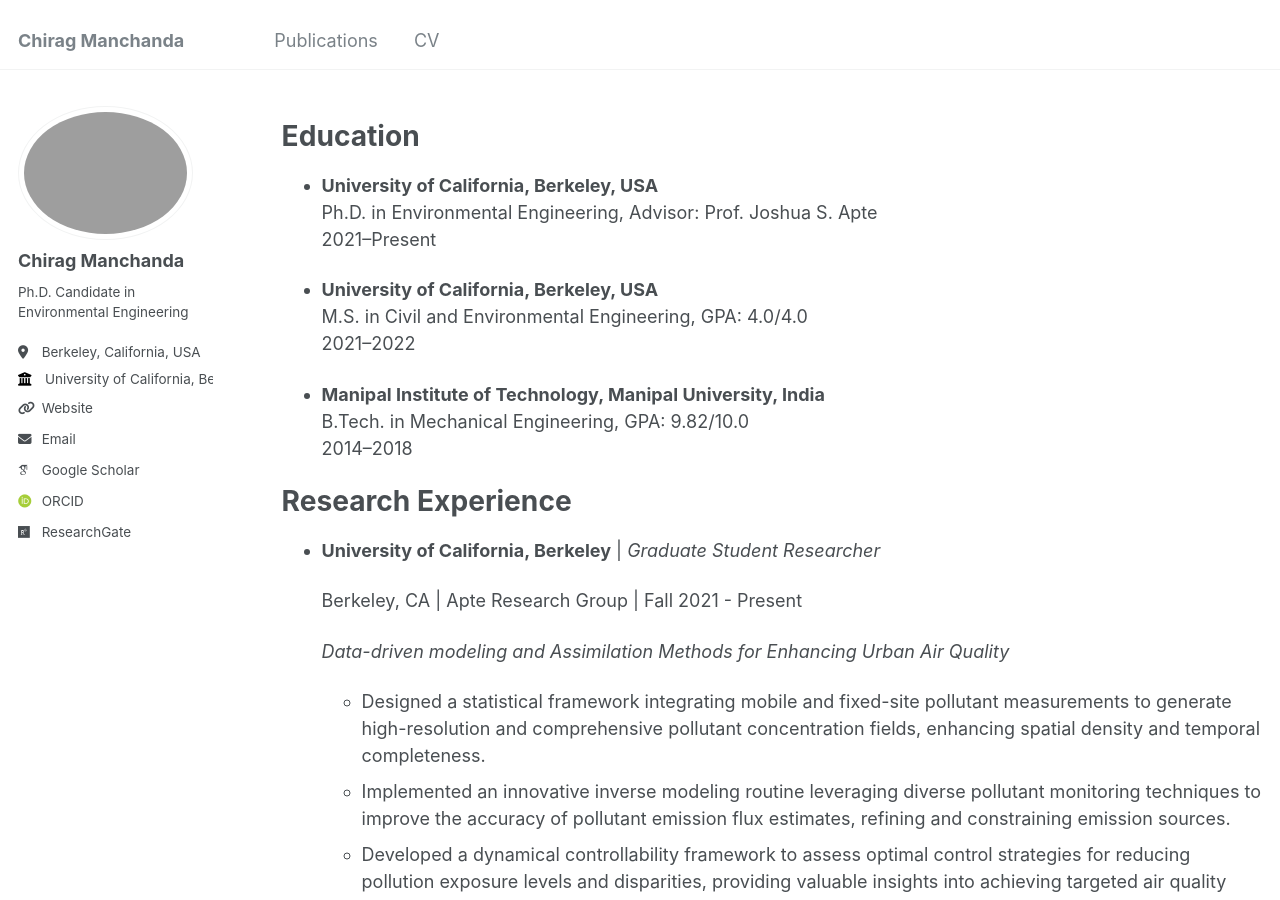
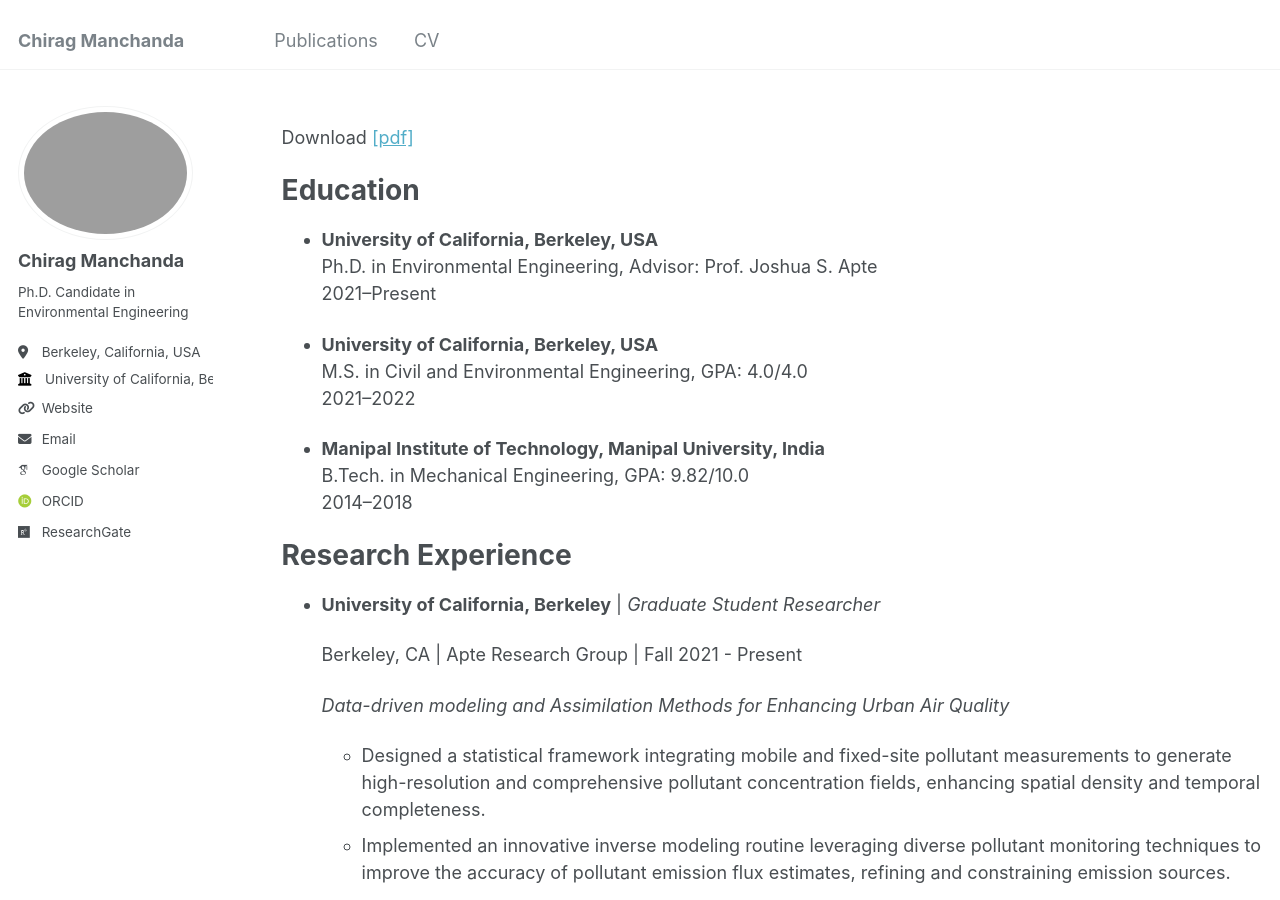
Before and after one commit to chirag-manchanda/chirag-manchanda.github.io, a Jekyll site: the page built from _pages/cv.md, in a window 1280 px wide and 900 px high. Built offline with Jekyll 4.4.1, drawn with Linux system fonts in a browser that asks for light colours; some web fonts are replaced.

Commit message:
Update cv.md

```diff
--- a/_pages/cv.md
+++ b/_pages/cv.md
@@ -6,7 +6,7 @@ author_profile: true
 redirect_from:
   - /resume
 ---
-
+Download [[pdf]](files/Chirag_CV.pdf)
 {% include base_path %}
 
 Education
```
